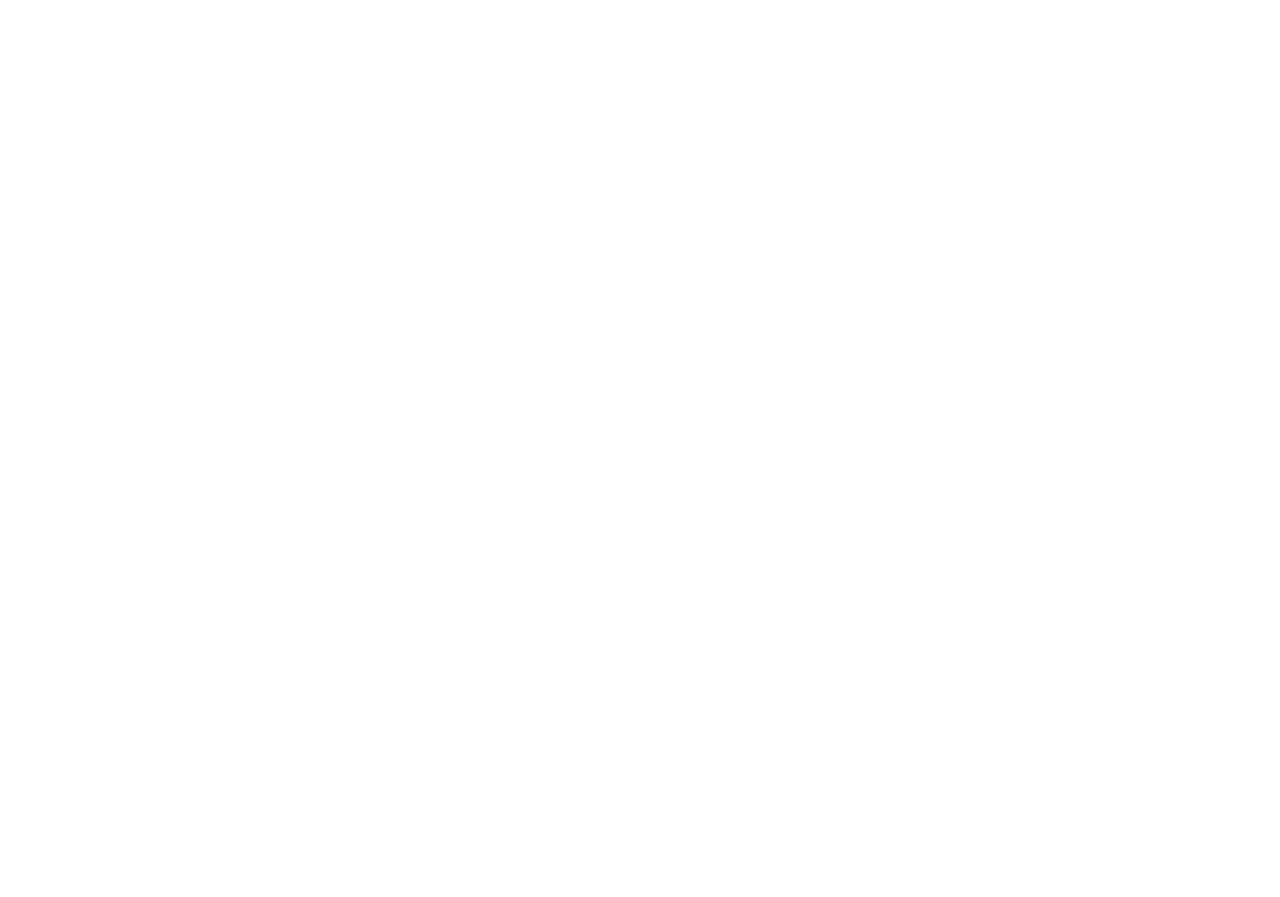
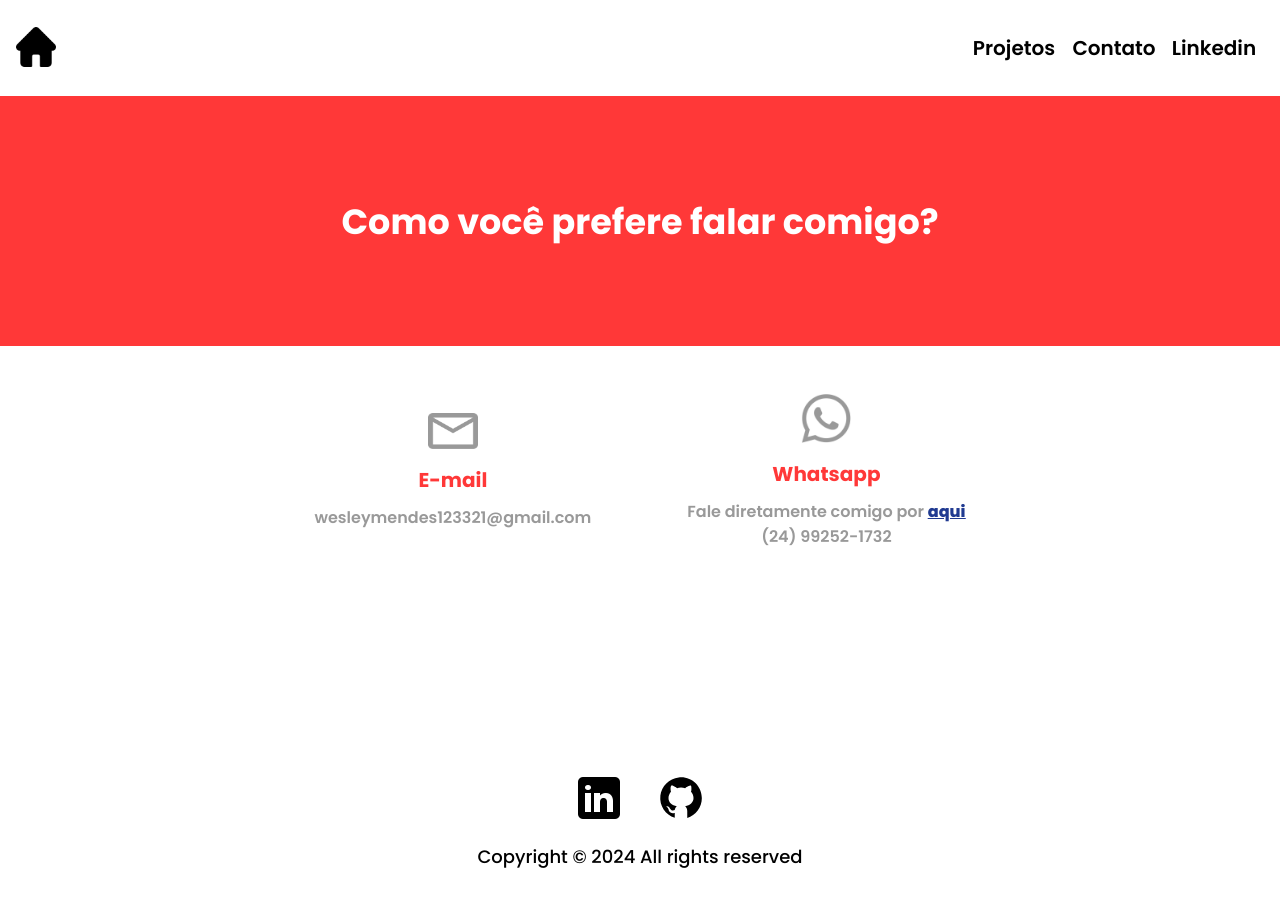
Before and after one commit to Wesleyhmendes/Portifolio, a React (Vite) app: page /contact in a window 1280 px wide. Before the commit this address had no page. Before the commit the page ends 800 px from the top, so only its background shows below. Built offline with nearby package versions, Linux system fonts and the light colour scheme.

Commit message:
Add contact page and scroll arrow function

```diff
--- a/src/App.tsx
+++ b/src/App.tsx
@@ -1,12 +1,12 @@
 import { Route, Routes } from 'react-router-dom';
 import HomePage from './pages/HomePage';
-import Counter from './pages/Counter';
+import Contact from './pages/Contact';
 
 function App() {
   return (
     <Routes>
       <Route path="/" element={ <HomePage /> } />
-      <Route path="/counter" element={ <Counter /> } />
+      <Route path="/contact" element={ <Contact /> } />
     </Routes>
   );
 }
--- a/src/components/Header/Header.tsx
+++ b/src/components/Header/Header.tsx
@@ -16,9 +16,9 @@ function HeaderComponent() {
         <HeaderDivImg src={ headerHomeIcon } alt="home icon" />
       </HomeButton>
       <HeaderDiv>
-        <HeaderDivH3 href="https://github.com/Wesleyhmendes">Projetos</HeaderDivH3>
+        <HeaderDivH3 href="https://github.com/Wesleyhmendes" target="blanket">Projetos</HeaderDivH3>
         <HeaderDivH3 onClick={ () => navigate('/contact') }>Contato</HeaderDivH3>
-        <HeaderDivH3 href="https://www.linkedin.com/in/wesley-mendes/">Linkedin</HeaderDivH3>
+        <HeaderDivH3 href="https://www.linkedin.com/in/wesley-mendes/" target="blanket">Linkedin</HeaderDivH3>
       </HeaderDiv>
     </Header>
   );
--- a/src/components/Presentation/Presentation.styles.tsx
+++ b/src/components/Presentation/Presentation.styles.tsx
@@ -1,4 +1,4 @@
-import styled from 'styled-components';
+import styled, { keyframes } from 'styled-components';
 
 // Min screen = 480p
 export const PresentationSection = styled.section`
--- a/src/components/Presentation/Presentation.tsx
+++ b/src/components/Presentation/Presentation.tsx
@@ -1,4 +1,6 @@
-/* eslint-disable max-len */
+/* eslint-disable jsx-a11y/control-has-associated-label */
+/* eslint-disable jsx-a11y/anchor-is-valid */
+/* eslint-disable jsx-a11y/anchor-has-content */
 import wesley from '../../assets/presentation/foto-perfil-amarela.png';
 import cv from '../../assets/CV/Wesley-CV-2024.pdf';
 import {
@@ -12,6 +14,7 @@ import {
   PresentationButtonDiv,
   PresentationPictureDiv,
 } from './Presentation.styles';
+import ScrollArrow from './ScrollArrow/ScrollArrow';
 
 function Presentation() {
   return (
@@ -40,6 +43,7 @@ function Presentation() {
           </PresentationCVButton>
         </a>
       </PresentationButtonDiv>
+      <ScrollArrow />
     </PresentationSection>
   );
 }
--- /dev/null
+++ b/src/components/Presentation/ScrollArrow/ScrollArrow.styles.tsx
@@ -0,0 +1,41 @@
+import styled, { keyframes } from 'styled-components';
+
+const jumpAnimation = keyframes`
+  0% {
+    margin-top: 0;
+  }
+  50% {
+    margin-top: 20px;
+  }
+  100% {
+    margin-top: 0;
+  }
+`;
+
+export const DownArrow = styled.div`
+  @media (min-width: 1200px) {
+    position: absolute;
+    top: calc(100vh - 80px);
+    left: calc(50% - 14px);
+    width: 0;
+    height: 30px;
+    border: 2px solid;
+    border-radius: 2px;
+    animation: ${jumpAnimation} 1.5s infinite;
+  }
+`;
+
+export const ArrowHead = styled.div`
+  @media (min-width: 1200px) {
+    content: " ";
+    position: absolute;
+    top: 12px;
+    left: -8px;
+    width: 16px;
+    height: 16px;
+    border-bottom: 4px solid;
+    border-right: 4px solid;
+    border-radius: 4px;
+    transform: rotateZ(45deg);
+  }
+`;
--- /dev/null
+++ b/src/components/Presentation/ScrollArrow/ScrollArrow.tsx
@@ -0,0 +1,14 @@
+import {
+  DownArrow,
+  ArrowHead,
+} from './ScrollArrow.styles';
+
+function ScrollArrow() {
+  return (
+    <DownArrow className="down-arrow">
+      <ArrowHead />
+    </DownArrow>
+  );
+}
+
+export default ScrollArrow;
--- /dev/null
+++ b/src/pages/Contact.styles.tsx
@@ -0,0 +1,143 @@
+import styled from 'styled-components';
+
+export const ContactBody = styled.body`
+
+
+
+  @media (min-width: 800px) {
+
+  }
+
+  @media (min-width: 1200px) {
+
+  }
+`;
+
+export const H1Div = styled.div`
+  align-items: center;
+  background: #FF3838;
+  display: flex;
+  height: 220px;
+  margin-bottom: 3em;
+  width: 100%;
+
+  @media (min-width: 800px) {
+
+  }
+
+  @media (min-width: 1200px) {
+  height: 250px;
+
+  }
+`;
+
+export const H1 = styled.h1`
+  color: #FFFF;
+  font-family: "Poppins", sans-serif;
+  font-size: 35px;
+  text-align: center;
+  width: 100%;
+
+  @media (min-width: 800px) {
+
+  }
+
+  @media (min-width: 1200px) {
+
+  }
+`;
+
+export const BodySection = styled.section`
+ align-items: center;
+ display: flex;
+ flex-direction: column;
+
+
+  @media (min-width: 800px) {
+
+  }
+
+  @media (min-width: 1200px) {
+    align-items: center;
+    flex-direction: row;
+    justify-content: center;
+    gap: 6em;
+    margin-bottom: 9em;
+  }
+`;
+
+export const ContactDiv = styled.div`
+  align-items: center;
+  display: flex;
+  flex-direction: column;
+  justify-content: center;
+  margin-bottom: 3em;
+
+
+  @media (min-width: 800px) {
+
+  }
+
+  @media (min-width: 1200px) {
+
+  }
+`;
+
+export const ContactImg = styled.img`
+  margin-bottom: 1em;
+  width: 50px;
+
+  @media (min-width: 800px) {
+
+  }
+
+  @media (min-width: 1200px) {
+
+  }
+`;
+
+export const ContactH3 = styled.h3`
+ font-family: "Poppins", sans-serif;
+ font-size: 20px;
+ color: #FF3838;
+ margin-bottom: 0.5em;
+
+
+  @media (min-width: 800px) {
+
+  }
+
+  @media (min-width: 1200px) {
+
+  }
+`;
+
+export const ContactP = styled.p`
+ color: #999999;
+ font-family: "Poppins", sans-serif;
+ font-weight: 600;
+
+
+  @media (min-width: 800px) {
+
+  }
+
+  @media (min-width: 1200px) {
+
+  }
+`;
+
+export const Span = styled.span`
+  font-family: "Poppins", sans-serif;
+  color: #203A91;
+  font-weight: 800;
+  text-decoration: underline;
+
+  @media (min-width: 800px) {
+
+  }
+
+  @media (min-width: 1200px) {
+
+  }
+`;
--- /dev/null
+++ b/src/pages/Contact.tsx
@@ -0,0 +1,52 @@
+/* eslint-disable react/jsx-max-depth */
+import Footer from '../components/Footer/Footer';
+import Header from '../components/Header/Header';
+import email from '../assets/contact/email.png';
+import whastapp from '../assets/contact/whastapp.png';
+import {
+  ContactBody,
+  H1Div,
+  H1,
+  BodySection,
+  ContactDiv,
+  ContactImg,
+  ContactH3,
+  ContactP,
+  Span,
+} from './Contact.styles';
+
+function Contact() {
+  return (
+    <>
+      <Header />
+      <ContactBody>
+        <H1Div>
+          <H1>Como você prefere falar comigo?</H1>
+        </H1Div>
+        <BodySection>
+          <ContactDiv>
+            <ContactImg src={ email } alt="ícone de email" />
+            <ContactH3>E-mail</ContactH3>
+            <ContactP>wesleymendes123321@gmail.com</ContactP>
+          </ContactDiv>
+          <ContactDiv>
+            <ContactImg src={ whastapp } alt="ícone do whatsapp" />
+            <ContactH3>Whatsapp</ContactH3>
+
+            <ContactP>
+              Fale diretamente comigo por
+              { ' ' }
+              <a href="https://wa.me/+55992521732" target="blanket">
+                <Span>aqui</Span>
+              </a>
+            </ContactP>
+            <ContactP>(24) 99252-1732</ContactP>
+          </ContactDiv>
+        </BodySection>
+        <Footer />
+      </ContactBody>
+    </>
+  );
+}
+
+export default Contact;
--- a/src/pages/Counter.tsx
+++ /dev/null
@@ -1,20 +0,0 @@
-import { useState } from 'react';
-import { Link } from 'react-router-dom';
-import { Card } from '../styles';
-
-function Counter() {
-  const [count, setCount] = useState(0);
-
-  return (
-    <Card>
-      <button onClick={ () => setCount((prevCount) => prevCount + 1) }>
-        count is
-        {' '}
-        {count}
-      </button>
-      <Link className="link" to="/">Go back</Link>
-    </Card>
-  );
-}
-
-export default Counter;
--- a/src/pages/HomePage.styles.tsx
+++ b/src/pages/HomePage.styles.tsx
@@ -5,6 +5,11 @@ export const Divisor = styled.hr`
   margin: 0 auto;
   margin-top: 14%;
   width: 85%;
+
+  @media (min-width: 1200px) {
+    margin-top: 17%;
+  }
+
 `;
 
 export const DivisorFooter = styled.hr`
```
Also changed, not shown: src/assets/contact/email.png (added), src/assets/contact/whastapp.png (added).
